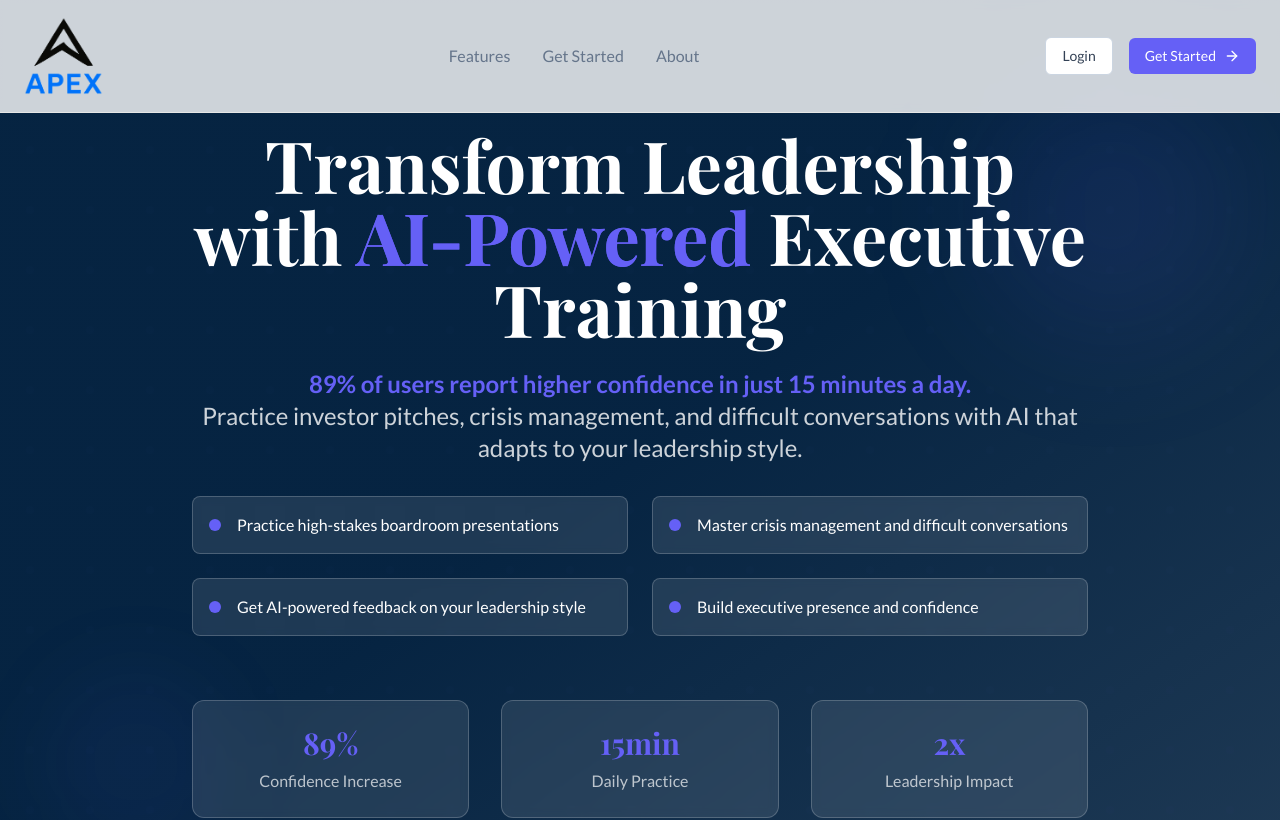
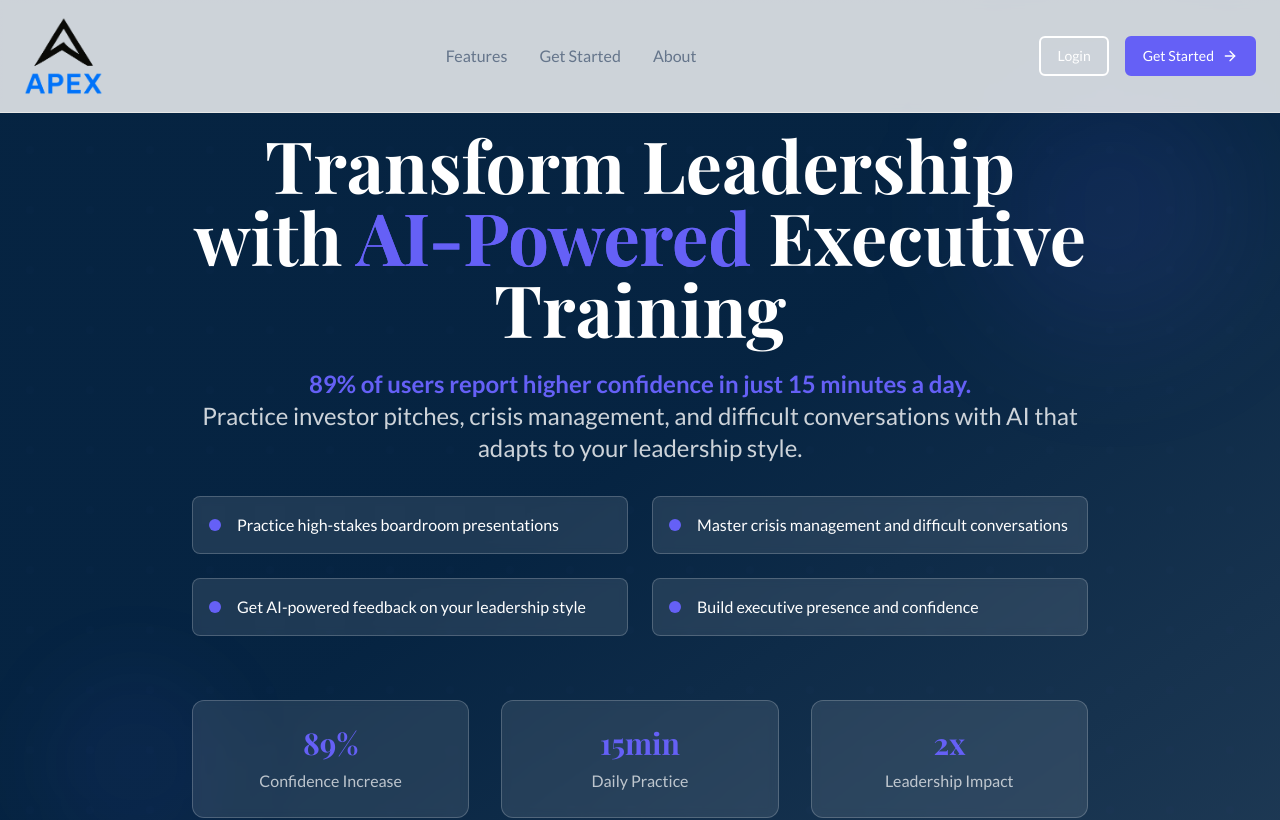
Before and after one commit to lumpkan4070/exec-edge-suite, a React (Vite) app: page / in a window 1280 px wide. Shown: the top 820 px of the page. Built offline with nearby package versions, Linux system fonts and the light colour scheme.

Commit message:
Fix login background visibility

```diff
--- a/src/pages/Landing.tsx
+++ b/src/pages/Landing.tsx
@@ -55,21 +55,21 @@ export default function Landing({ onGetStarted, onSelectPlan }: LandingProps) {
               {user ? (
                 <button
                   onClick={() => window.location.href = '/dashboard'}
-                  className="px-4 py-2 text-sm font-medium text-slate-700 bg-white border border-slate-300 rounded-md hover:bg-slate-50 transition-colors"
+                  className="px-4 py-2 text-sm font-medium text-white bg-transparent border-2 border-white rounded-md hover:bg-white hover:text-slate-900 transition-colors"
                 >
                   Dashboard
                 </button>
               ) : (
                 <button
                   onClick={() => window.location.href = '/auth'}
-                  className="px-4 py-2 text-sm font-medium text-slate-700 bg-white border border-slate-300 rounded-md hover:bg-slate-50 transition-colors"
+                  className="px-4 py-2 text-sm font-medium text-white bg-transparent border-2 border-white rounded-md hover:bg-white hover:text-slate-900 transition-colors"
                 >
                   Login
                 </button>
               )}
               <button
                 onClick={handleGetStarted}
-                className="px-4 py-2 text-sm font-medium text-white bg-vivid-indigo rounded-md hover:bg-vivid-indigo/90 transition-colors flex items-center"
+                className="px-4 py-2 text-sm font-medium text-white bg-vivid-indigo border-2 border-vivid-indigo rounded-md hover:bg-transparent hover:text-vivid-indigo transition-colors flex items-center"
               >
                 <span className="hidden sm:inline">Get Started</span>
                 <span className="sm:hidden">Start</span>
```
